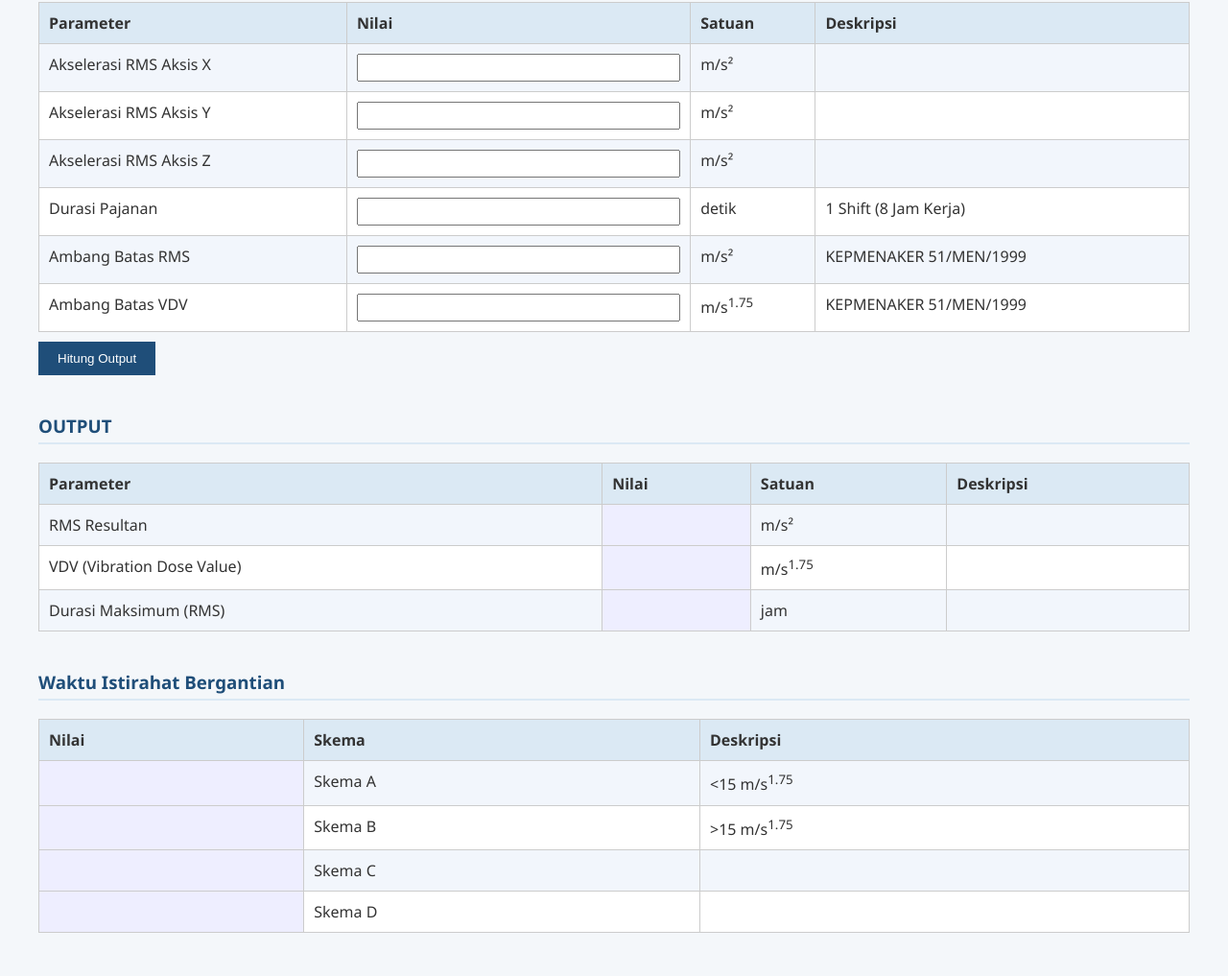
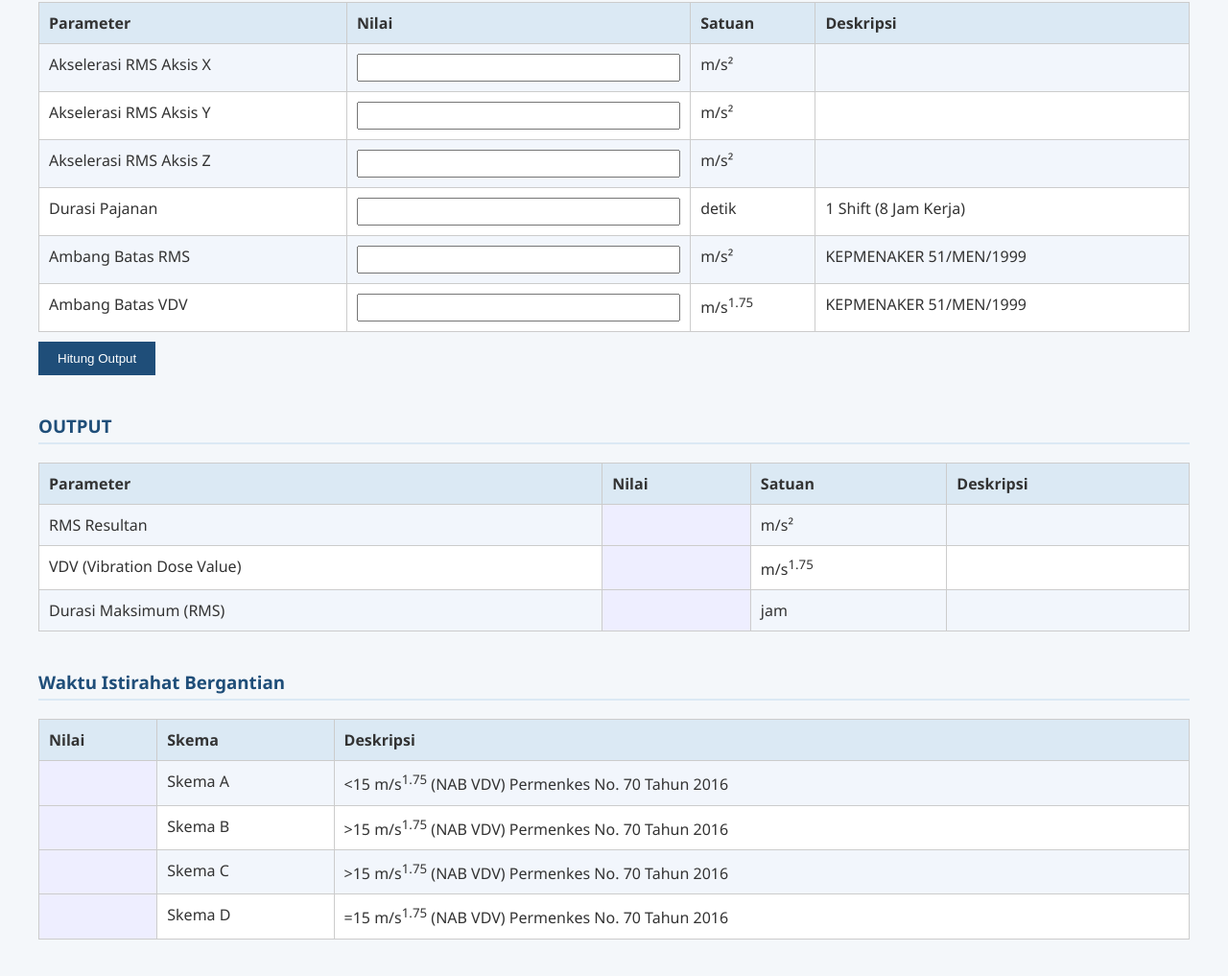
Before and after one commit to mokhamadabrar/sciencepark, a plain HTML site: page test.html in a window 1280 px wide. Shown: the part 169-1186 px from the top of the page at 96% size. Drawn offline with Linux system fonts and the light colour scheme.

Commit message:
Update test.html

```diff
--- a/test.html
+++ b/test.html
@@ -118,12 +118,13 @@
   <h3>Waktu Istirahat Bergantian</h3>
   <table>
     <tr><th>Nilai</th><th>Skema</th><th>Deskripsi</th></tr>
-      <tr><td id="skemaA" class="output"></td><td>Skema A</td><td><15 m/s<sup>1.75</sup></td></tr>
-      <tr><td id="skemaB" class="output"></td><td>Skema B</td><td>>15 m/s<sup>1.75</sup></td></tr>
-      <tr><td id="skemaC" class="output"></td><td>Skema C</td><td></td></tr>
-      <tr><td id="skemaD" class="output"></td><td>Skema D</td><td></td></tr>
+    <tr><td id="skemaA" class="output"></td><td>Skema A</td><td>&lt;15 m/s<sup>1.75</sup> (NAB VDV) Permenkes No. 70 Tahun 2016</td></tr>
+    <tr><td id="skemaB" class="output"></td><td>Skema B</td><td>&gt;15 m/s<sup>1.75</sup> (NAB VDV) Permenkes No. 70 Tahun 2016</td></tr>
+    <tr><td id="skemaC" class="output"></td><td>Skema C</td><td>&gt;15 m/s<sup>1.75</sup> (NAB VDV) Permenkes No. 70 Tahun 2016</td></tr>
+    <tr><td id="skemaD" class="output"></td><td>Skema D</td><td>=15 m/s<sup>1.75</sup> (NAB VDV) Permenkes No. 70 Tahun 2016</td></tr>
   </table>
 </div>
+
 
   <script>
     function hitung() {
```
Lines whose indentation alone changed are shown as unchanged.
